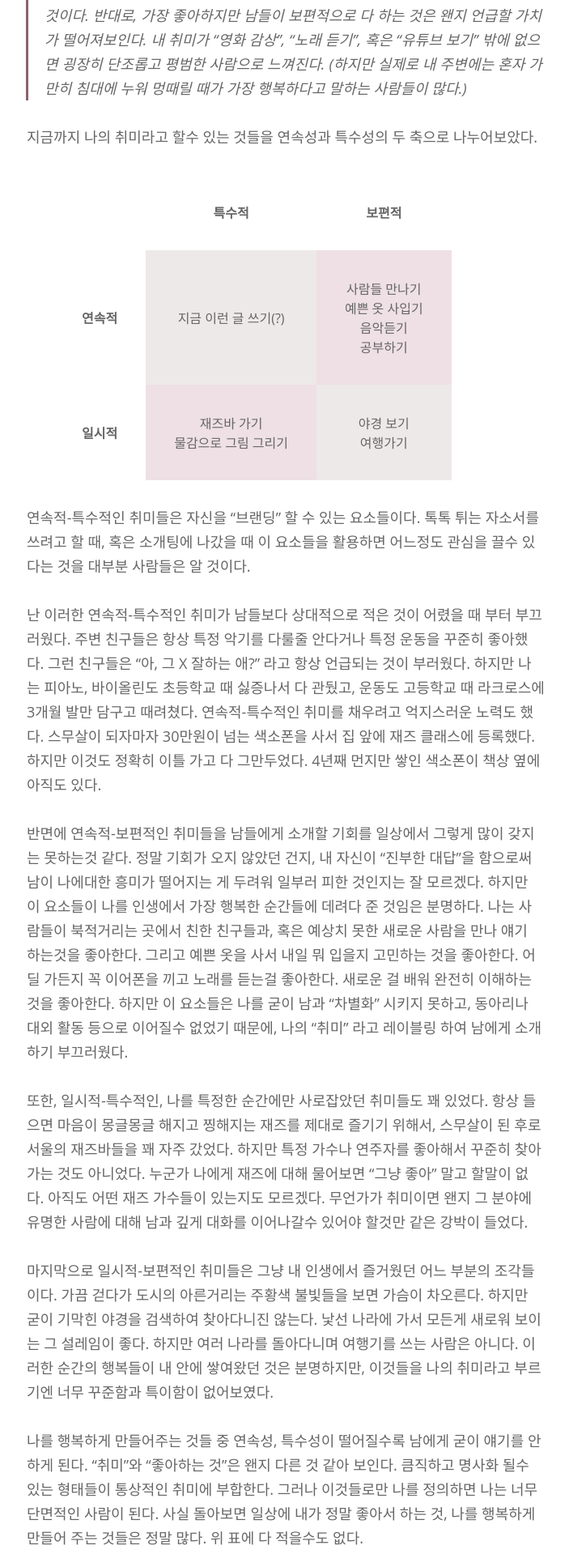
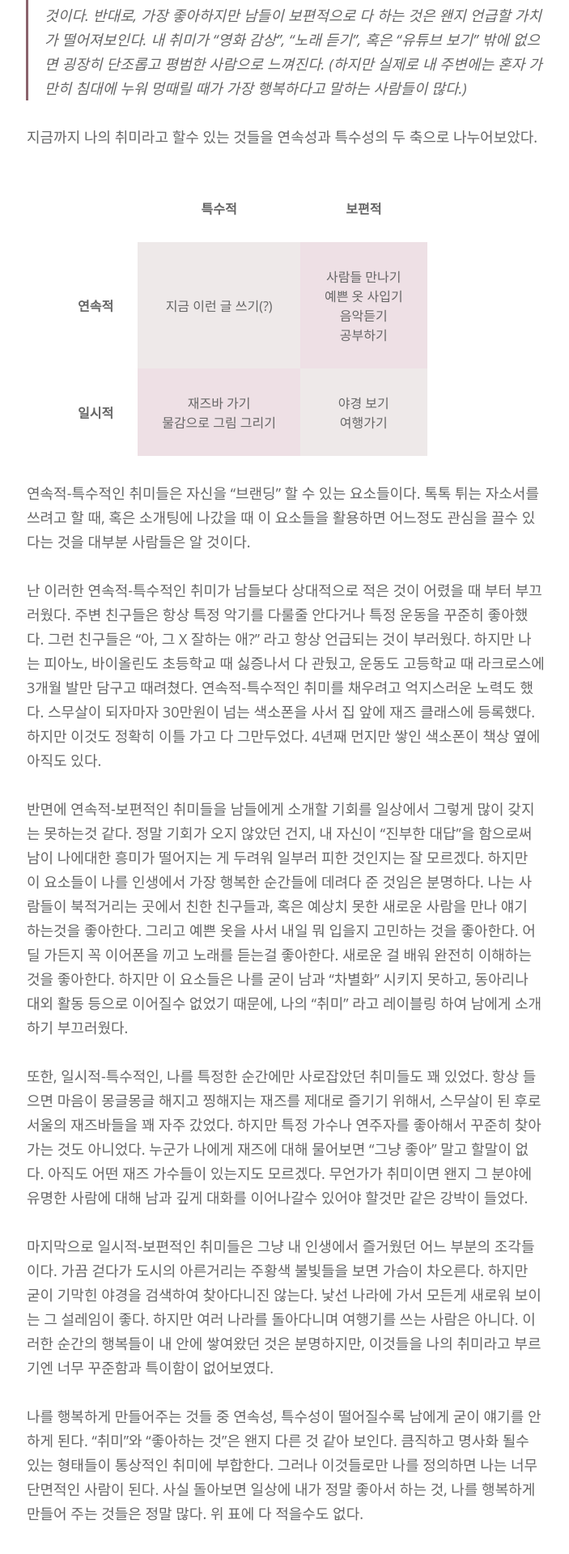
Before and after one commit to minniie/minniie.github.io, a Jekyll site: the page built from _posts/2021-08-05-post4.markdown, in a window 1280 px wide. Shown: the part 1802-3721 px from the top of the page at 81% size, without its empty margins (287-990 px from the left). Built offline with Jekyll 4.4.1, drawn with Linux system fonts in a browser that asks for light colours; nearby versions of some CDN libraries; some web fonts are replaced.

Commit message:
Update main.sass

```diff
--- a/css/main.sass
+++ b/css/main.sass
@@ -40,11 +40,11 @@ table
   border-collapse: collapse
   table-layout: fixed
 th
-  padding: 35px
+  padding: 30px
   text-align: center
   background: #FFF
 td
-  padding: 35px
+  padding: 30px
   text-align: center
 
 tr:nth-child(1) td:first-child
```
